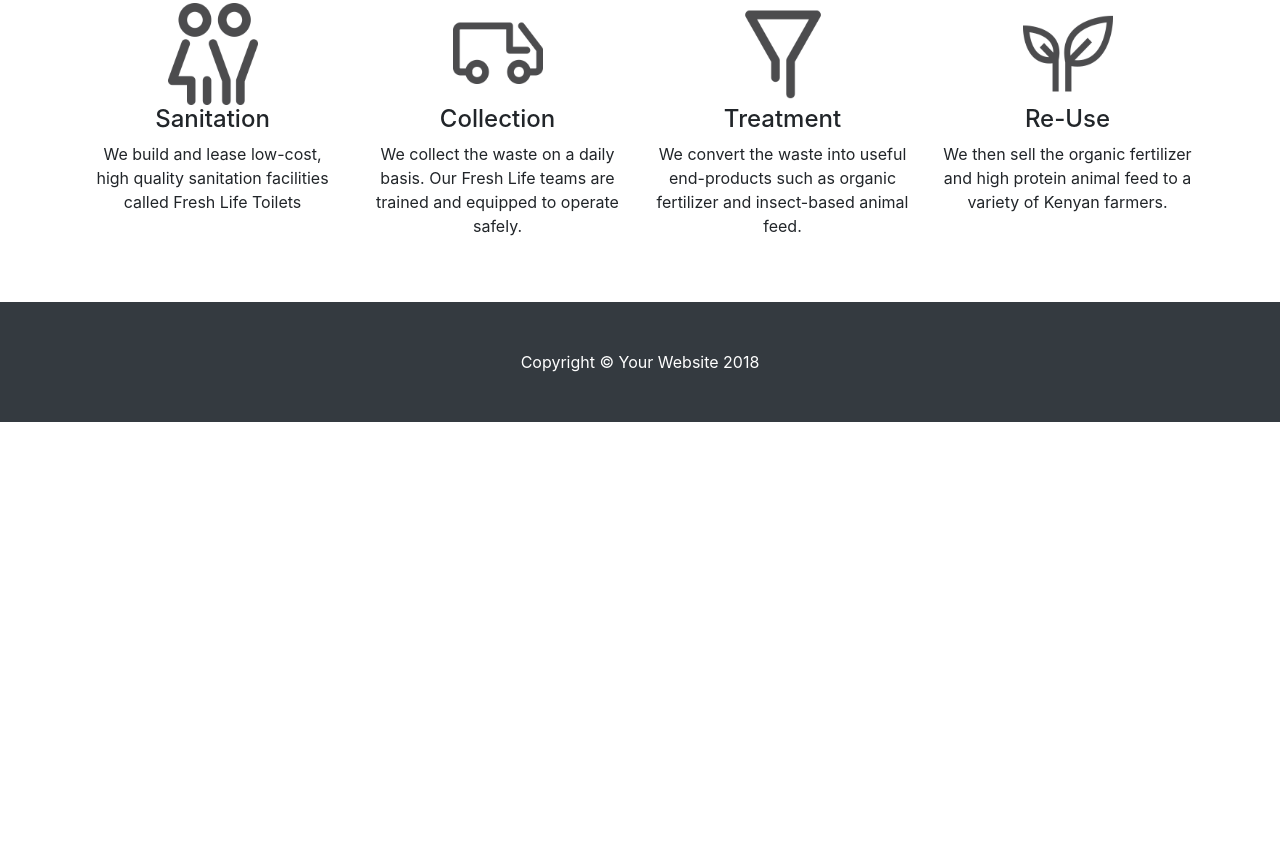
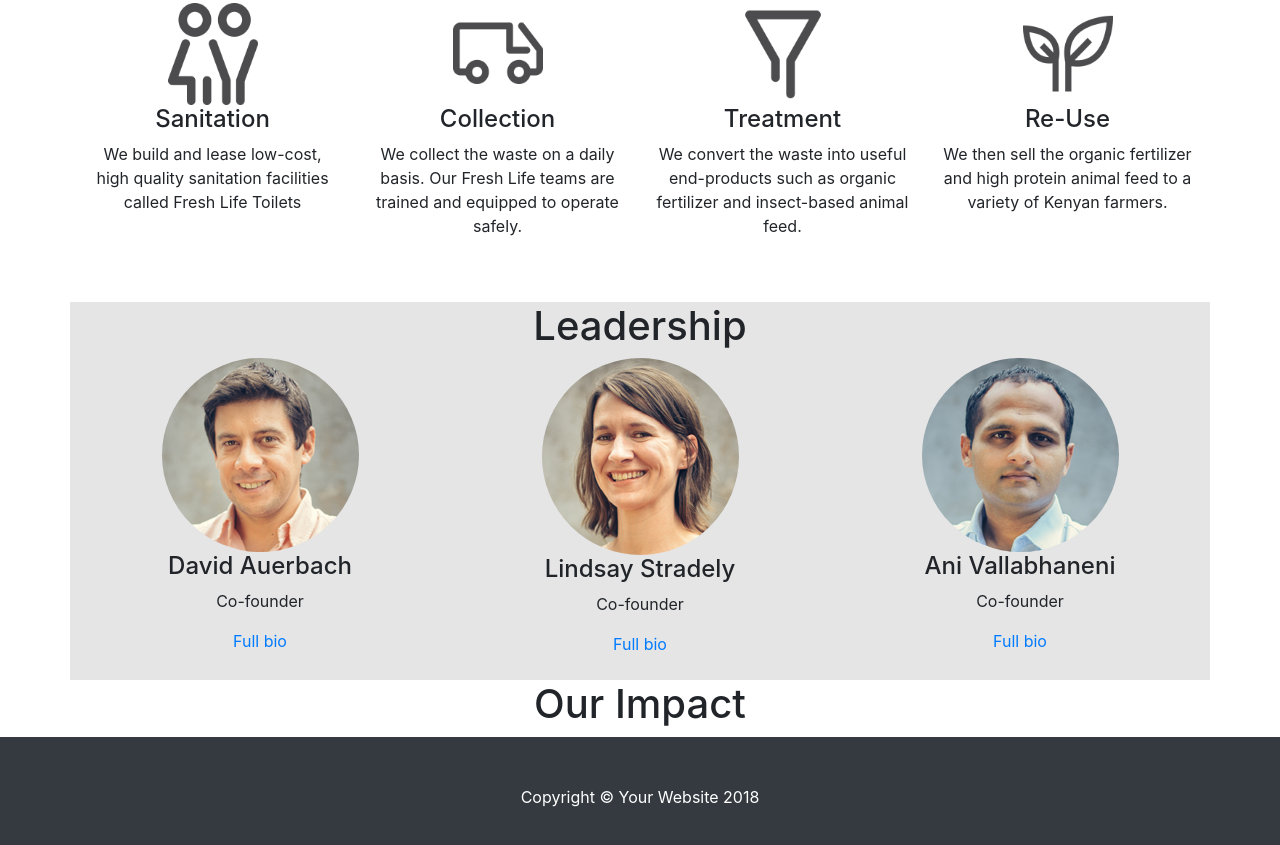
Before and after one commit to nelsonkimaiga/sanergy, a website: page index.html in a window 1280 px wide. Shown: the part 1147-1992 px from the top of the page. Before the commit the page ends 1569 px from the top, so only its background shows below. Drawn offline with nearby package versions, Linux system fonts and the light colour scheme.

Commit message:
Fix team section

```diff
--- a/css/app.css
+++ b/css/app.css
@@ -34,3 +34,7 @@ nav a{
     height: 102px;
     width: 90px;
 }
+
+.leadership{
+	background: #e5e5e5;
+}
--- a/index.html
+++ b/index.html
@@ -174,10 +174,47 @@
       </div>
     </section>
     <!-- leaders -->
-    <div>
+    <div class="container leadership" style="text-align: center;">
+      <h1 style="text-align: center;">Leadership</h1>
+      <div class="row">
+        <div class="col">
+          <img src="img/david.png" class="rounded-circle">
+          <h4>David Auerbach</h4>
+          <p>Co-founder</p>
+          <a href="">Full bio</a>
+        </div>
+        <div class="col">
+          <img src="img/lindsay.png" class="rounded-circle">
+          <h4>Lindsay Stradely</h4>
+          <p>Co-founder</p>
+          <a href="">Full bio</a>
+        </div>
+        <div class="col">
+          <img src="img/ani.png" class="rounded-circle">
+          <h4>Ani Vallabhaneni</h4>
+          <p>Co-founder</p>
+          <a href="">Full bio</a>
+        </div>
+          </div>
+          <br>
+      </div>
+      <div class="container" style="text-align: center;">
+        <h1 style="text-align: center;">Our Impact</h1>
+          <div class="row" style="text-align: center;">
+          <div class="col">
 
-    </div>
+          </div>
+          <div class="col">
 
+          </div>
+          <div class="col">
+
+          </div>
+          <div class="col">
+
+          </div>
+        </div>
+      </div>
     <!-- Footer -->
     <footer class="py-5 bg-dark">
       <div class="container">
```
Also changed, not shown: img/ani.png (renamed from img/Page-1-Image-18.png), img/david.png (renamed from img/Page-1-Image-13.png), img/lindsay.png (renamed from img/Page-1-Image-17.png).
